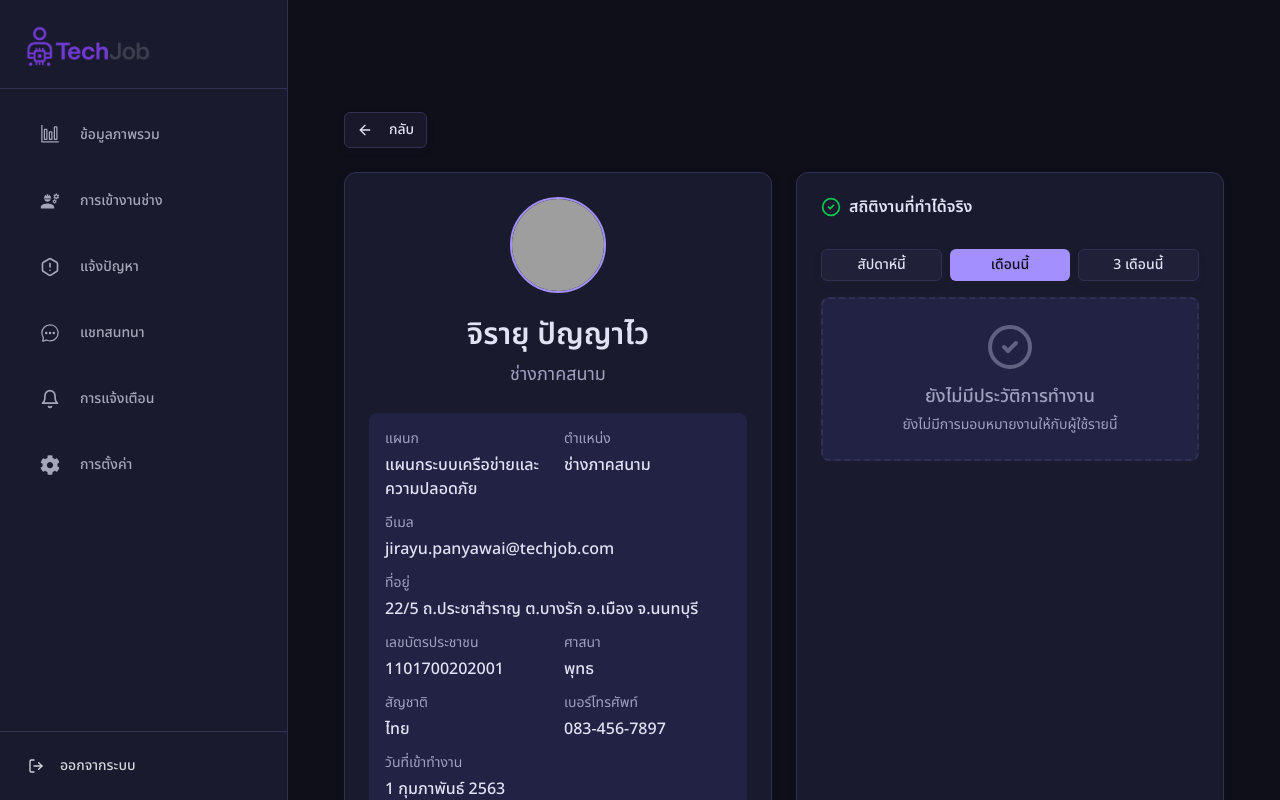
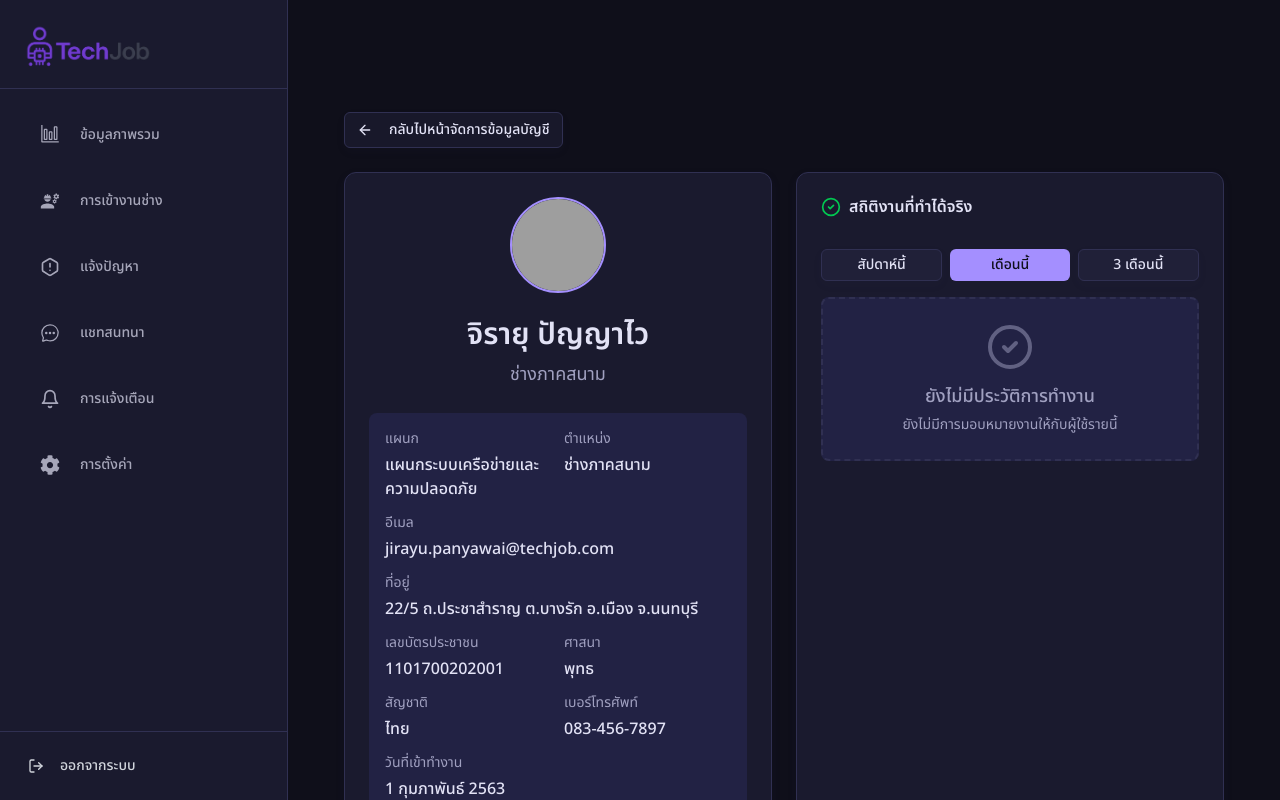
Before and after one commit to TimeSuwichak/Final, a React (Vite) app in the folder techjob-ts/: page /user-detail/1 in a window 1280 px wide. Built offline with nearby package versions, Linux system fonts and the light colour scheme; grey boxes are pictures that could not be loaded.

Commit message:
fix button "back to manage user"

```diff
--- a/techjob-ts/src/pages/admin/UserDetail.tsx
+++ b/techjob-ts/src/pages/admin/UserDetail.tsx
@@ -1,10 +1,12 @@
-import { useParams } from "react-router-dom";
+import { useParams, Link } from "react-router-dom";
 import { user } from "@/Data/user";
 import { leader } from "@/Data/leader";
 import { executive } from "@/Data/executive";
 import { admin } from "@/Data/admin";
 import { MdEmail } from "react-icons/md";
 import { HiPhone } from "react-icons/hi";
+import { Button } from "@/components/ui/button";
+import { ArrowLeft } from "lucide-react";
 
 // ----------------------------
 // โหลดข้อมูลจาก localStorage
@@ -66,6 +68,14 @@ const UserDetail = () => {
 
   return (
     <div className="border p-6 rounded-lg shadow-md">
+      <div className="mb-4">
+        <Button asChild variant="outline">
+          <Link to="/admin/datauser">
+            <ArrowLeft className="mr-2 h-4 w-4" />
+            กลับไปหน้าจัดการข้อมูลบัญชี
+          </Link>
+        </Button>
+      </div>
       <h2 className="text-2xl font-bold mb-4">รายละเอียดผู้ใช้</h2>
 
       <div className="flex gap-5">
--- a/techjob-ts/src/pages/admin/UserDetailPage.tsx
+++ b/techjob-ts/src/pages/admin/UserDetailPage.tsx
@@ -135,9 +135,9 @@ export default function UserDetailPage() {
   return (
     <div className="flex-1 space-y-6 p-4 md:p-8">
       <Button asChild variant="outline">
-        <Link to={person.role === "admin" ? "/admin/datauser" : "/"}>
+        <Link to="/admin/datauser">
           <ArrowLeft className="mr-2 h-4 w-4" />
-          {person.role === "admin" ? "กลับไปหน้ารายชื่อ" : "กลับ"}
+          กลับไปหน้าจัดการข้อมูลบัญชี
         </Link>
       </Button>
 
```
